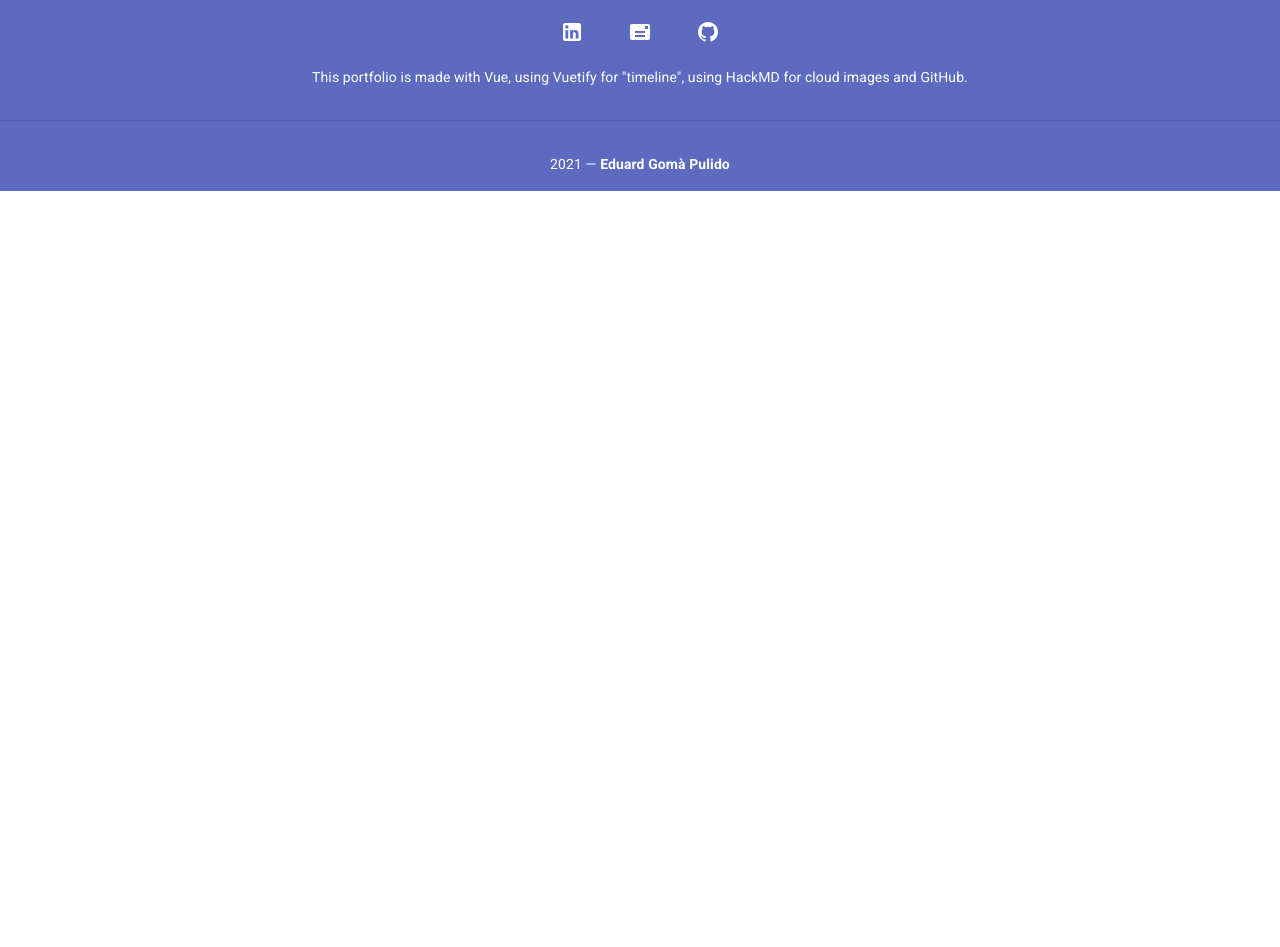
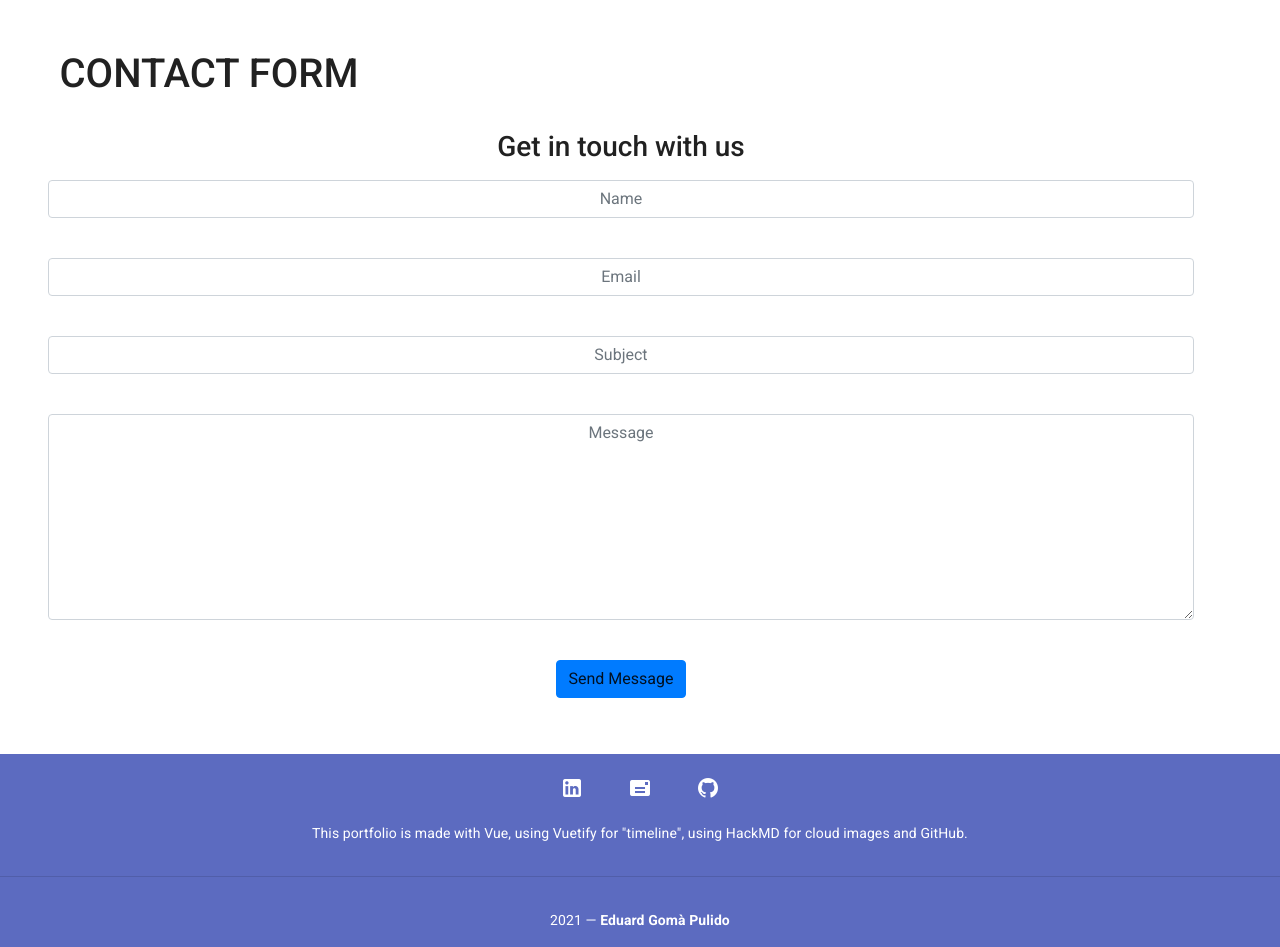
Before and after one commit to eduardgip85/portfolio, a Vue app: page /#/ in a window 1280 px wide. Shown: the part 2800-3747 px from the top of the page. Before the commit the page ends 2991 px from the top, so only its background shows below. Built offline with nearby package versions, Linux system fonts and the light colour scheme.

Commit message:
contact forma

```diff
--- /dev/null
+++ b/src/components/Contact.vue
@@ -0,0 +1,93 @@
+<template>
+  <section class="portfolio-section pt-10 pb-10">
+    <div class="container">
+      <div class="row pb-3">
+        <div class="col">
+          <h1>
+            <!-- {{ $t("SkillsSection") }} -->
+            CONTACT FORM
+          </h1>
+        </div>
+      </div>
+    </div>
+
+    <div class="container">
+      <div class="row">
+        <div class="contact-wrap">
+
+          <h3 class="mb-4 text-center">Get in touch with us</h3>
+
+          <form
+            action="POST"
+            data-netlify="true"
+            id="contactForm"
+            name="contactForm"
+            class="contactForm"
+          >
+            <div class="row">
+              <div class="col-md-12">
+                <div class="form-group">
+                  <input
+                    type="text"
+                    class="form-control text-center"
+                    name="name"
+                    id="name"
+                    placeholder="Name"
+                  />
+                </div>
+              </div>
+              <div class="col-md-12">
+                <div class="form-group">
+                  <input
+                    type="email"
+                    class="form-control text-center"
+                    name="email"
+                    id="email"
+                    placeholder="Email"
+                  />
+                </div>
+              </div>
+              <div class="col-md-12">
+                <div class="form-group">
+                  <input
+                    type="text"
+                    class="form-control text-center"
+                    name="subject"
+                    id="subject"
+                    placeholder="Subject"
+                  />
+                </div>
+              </div>
+              <div class="col-md-12">
+                <div class="form-group">
+                  <textarea
+                    name="message"
+                    class="form-control text-center"
+                    id="message"
+                    cols="30"
+                    rows="8"
+                    placeholder="Message"
+                  ></textarea>
+                </div>
+              </div>
+              <div class="field">
+                  <div
+                  data-netlify-recaptcha="true"></div>
+              </div>
+              <div class="col-md-12">
+                <div class="form-group text-center">
+                  <input
+                    type="submit"
+                    value="Send Message"
+                    class="btn btn-primary"
+                  />
+                  <div class="submitting"></div>
+                </div>
+              </div>
+            </div>
+          </form>
+        </div>
+      </div>
+    </div>
+  </section>
+</template>
--- a/src/views/Home.vue
+++ b/src/views/Home.vue
@@ -25,7 +25,8 @@
     <Portfolio id="portfolio"></Portfolio>
     <Experience id="experience"></Experience>
     <Skills id="skills"></Skills>
-    <Footer id="contacta"></Footer>
+    <Contact id="contacta"></Contact>
+    <Footer id="footer"></Footer>
 
   </div>
 </template>
@@ -37,6 +38,7 @@ import Portfolio from '@/components/Portfolio'
 import Experience from '@/components/Experience'
 import Skills from '@/components/Skills'
 import Footer from '@/components/Footer'
+import Contact from '@/components/Contact'
 
 export default {
   name: 'Home',
@@ -45,7 +47,8 @@ export default {
     Portfolio,
     Experience,
     Skills,
-    Footer
+    Footer,
+    Contact
   }
 }
 
```
